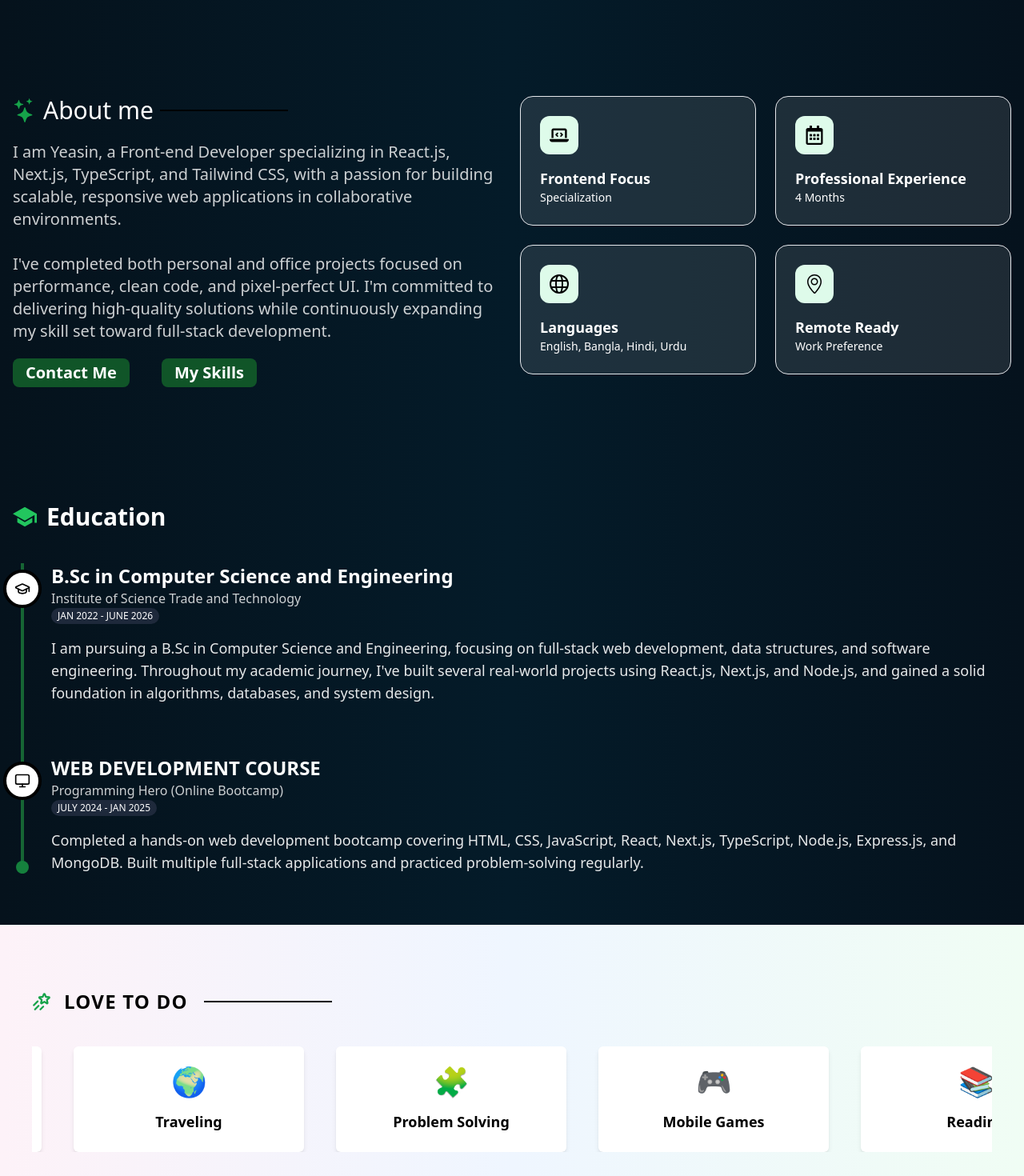
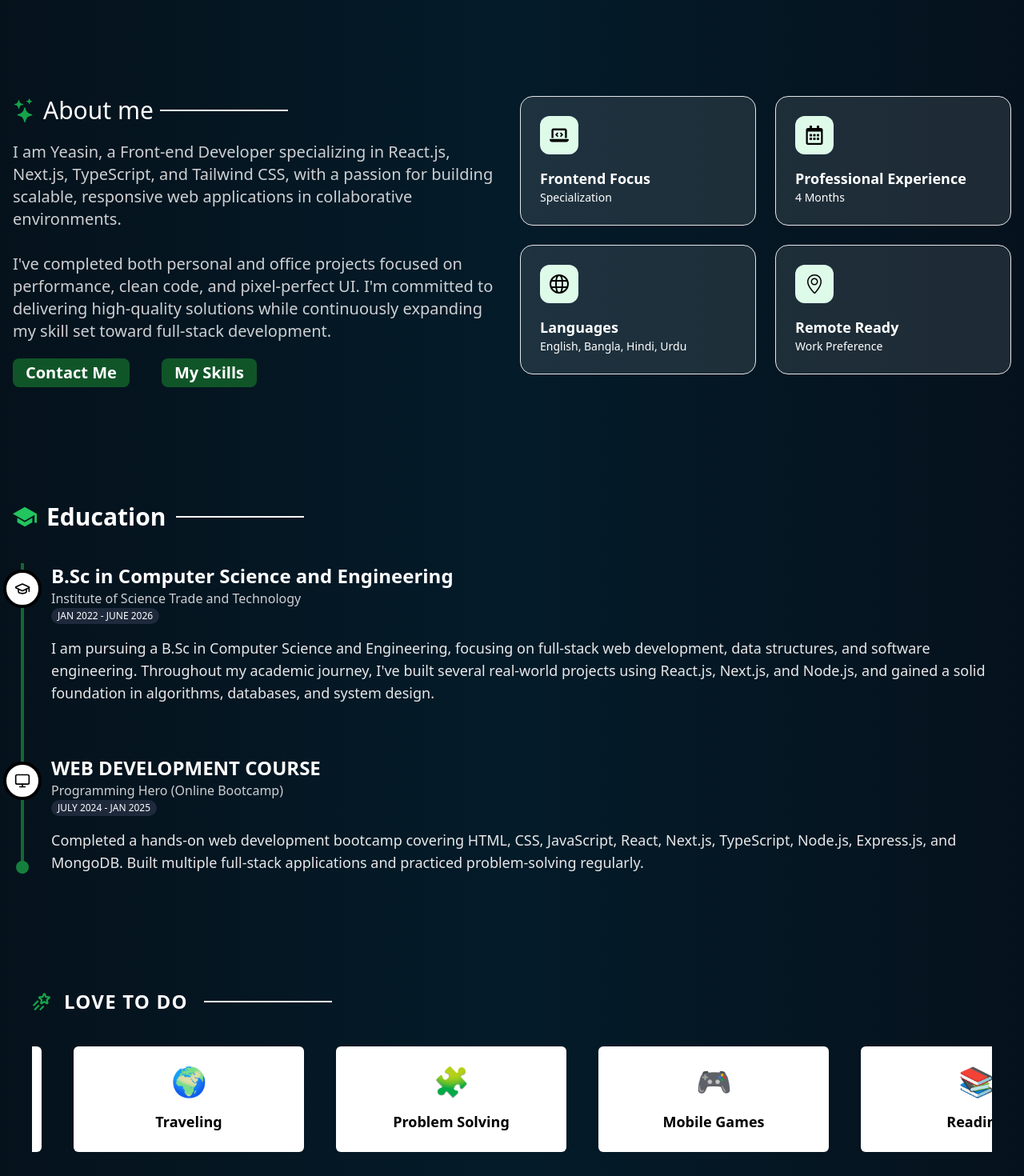
Before and after one commit to mdYeasinIslam/My_Portfolio, a Next.js app: page / in a window 1280 px wide. Shown: the part 760-2230 px from the top of the page at 80% size. Built offline with nearby package versions, Linux system fonts and the light colour scheme.

Commit message:
update hobby section color

```diff
--- a/src/components/About/About.tsx
+++ b/src/components/About/About.tsx
@@ -28,7 +28,7 @@ export const About = () => {
           <h1 className="text-3xl font-medium flex items-center gap-2">
             <BsStars className="text-green-600" />
             <span>About me </span>
-            <span className="w-20 md:w-28 lg:w-40 border border-black"></span>
+            <span className="w-20 md:w-28 lg:w-40 border border-white"></span>
           </h1>
           <h1 className="text-white/80">
             I am Yeasin, a Front-end Developer specializing in React.js,
--- a/src/components/Education/EduSection.tsx
+++ b/src/components/Education/EduSection.tsx
@@ -43,6 +43,7 @@ export default function EduSection() {
         <div className="flex items-center  gap-3 pb-10 text-3xl font-semibold p-0!">
           <IoSchoolSharp className="text-green-500" />
           <span>Education</span>
+          <span className="w-20 md:w-28 lg:w-40 border border-white"></span>
         </div>
         <div className="">
           <div className="relative">
@@ -68,9 +69,7 @@ export default function EduSection() {
                   >
                     <div>
                       <div className="pr-8">
-                        <h3 className="text-2xl font-bold ">
-                          {item.title}
-                        </h3>
+                        <h3 className="text-2xl font-bold ">{item.title}</h3>
                         <p className="text-white/80  text-base font-medium ">
                           {item.institution}
                         </p>
--- a/src/components/Hobby/Hobby.tsx
+++ b/src/components/Hobby/Hobby.tsx
@@ -17,15 +17,15 @@ const Hobby = () => {
   return (
     <section
       id="hobby"
-      className="bg-gradient-to-r from-pink-50 via-blue-50 to-green-50  text-white py-20 px-6 "
+      className=" text-white py-20 px-6 "
     >
       <div className="container mx-auto   space-y-10">
         <div className="flex items-center gap-5">
-          <div className="rotate-0 text-black text-2xl font-bold tracking-wider flex items-center gap-4">
+          <div className="rotate-0  text-2xl font-bold tracking-wider flex items-center gap-4">
             <PiShootingStarBold className="text-green-600"/>
             <span> LOVE TO DO</span>
           </div>
-          <div className="border border-black w-12 md:w-20 lg:w-40"></div>
+          <div className="border border-white w-12 md:w-20 lg:w-40"></div>
         </div>
         <Marquee className="!w-full ">
           {activities.map((activity, index) => (
```
